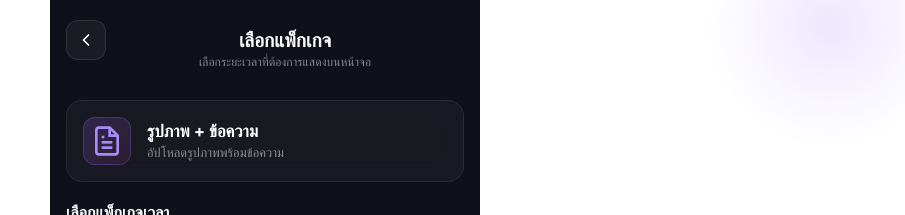
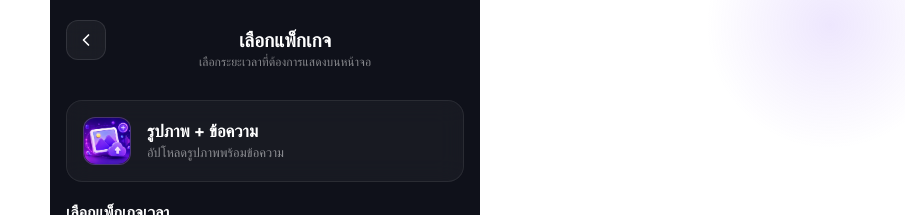
Before and after one commit to 66JJN/CMES-USER, a React (Create React App) app in the folder frontend/: page /select in a window 1280 px wide. Shown: the top 215 px of the page, without its empty margins (375-1280 px from the left). Built offline with nearby package versions, Linux system fonts and the light colour scheme; no server answers; sample sign-in values are in the browser's storage.

Commit message:
feat: implement Select component with package selection and restriction modal UI

```diff
--- a/frontend/src/05_Select/Select.css
+++ b/frontend/src/05_Select/Select.css
@@ -146,6 +146,7 @@
   justify-content: center;
   flex-shrink: 0;
   border: 1px solid rgba(139, 92, 246, 0.3);
+  overflow: hidden;
 }
 
 .type-details h2 {
--- a/frontend/src/05_Select/Select.js
+++ b/frontend/src/05_Select/Select.js
@@ -4,6 +4,10 @@ import { useNavigate, useLocation } from "react-router-dom";
 import { io } from "socket.io-client";
 import "./Select.css";
 import { REALTIME_URL } from "../config/apiConfig";
+// นำเข้าไอคอนรูปภาพสำหรับแสดงประเภทบริการ (เหมือนหน้า Home)
+import iconImage from "../01_Home/icons/icon-image.png";
+import iconText from "../01_Home/icons/icon-text.png";
+import iconBirthday from "../01_Home/icons/icon-birthday.png";
 
 function Select() {
   const navigate = useNavigate();
@@ -18,6 +22,13 @@ function Select() {
   const [showRestrictions, setShowRestrictions] = useState(false);
   const [isProcessing, setIsProcessing] = useState(false);
   const [packages, setPackages] = useState([]);
+
+  // เลือกไอคอนตามประเภทบริการ
+  const typeIconMap = {
+    image: iconImage,
+    text: iconText,
+    birthday: iconBirthday,
+  };
 
   useEffect(() => {
     const shopId = new URLSearchParams(window.location.search).get("shopId") || localStorage.getItem("shopId") || "";
@@ -111,21 +122,11 @@ function Select() {
           <div className="service-info">
             <div className="service-type">
               <div className="type-icon">
-                {type === "image" ? (
-                  <svg width="32" height="32" viewBox="0 0 24 24" fill="none" stroke="white" strokeWidth="2">
-                    <rect x="3" y="3" width="18" height="18" rx="2" ry="2" />
-                    <circle cx="8.5" cy="8.5" r="1.5" />
-                    <path d="M21 15l-5-5L5 21" />
-                  </svg>
-                ) : (
-                  <svg width="32" height="32" viewBox="0 0 24 24" fill="none" stroke="currentColor" strokeWidth="2">
-                    <path d="M14 2H6a2 2 0 0 0-2 2v16a2 2 0 0 0 2 2h12a2 2 0 0 0 2-2V8z" />
-                    <polyline points="14,2 14,8 20,8" />
-                    <line x1="16" y1="13" x2="8" y2="13" />
-                    <line x1="16" y1="17" x2="8" y2="17" />
-                    <line x1="10" y1="9" x2="8" y2="9" />
-                  </svg>
-                )}
+                <img
+                  src={typeIconMap[type] || iconImage}
+                  alt={type === "image" ? "รูปภาพ + ข้อความ" : type === "text" ? "ข้อความเท่านั้น" : "อวยพรวันเกิด"}
+                  style={{ width: '100%', height: '100%', objectFit: 'cover', borderRadius: 'inherit' }}
+                />
               </div>
               <div className="type-details">
                 <h2>
```
